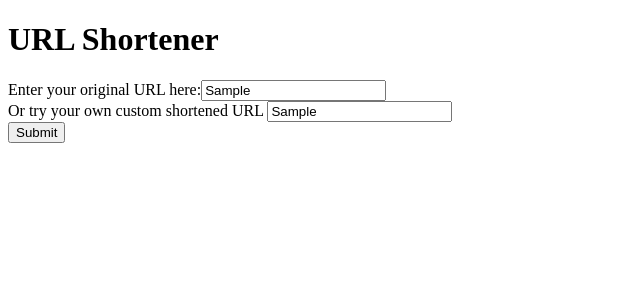
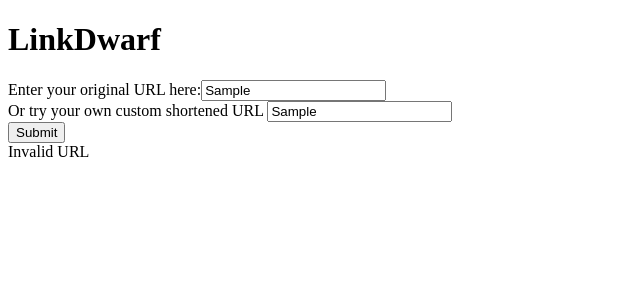
Before and after one commit to zubair-akbar/url_short, a React (Vite) app: page / in a window 1280 px wide. Both pictures are taken after typing "Sample", "Sample" into the empty fields and a click on the button "Submit". Shown: the top 300 px of the page, without its empty margins (0-640 px from the left). Built offline with nearby package versions, Linux system fonts and the light colour scheme.

Commit message:
First pass error handling + URL type validation

```diff
--- a/src/App.jsx
+++ b/src/App.jsx
@@ -2,15 +2,26 @@
 
 const App = () => {
 
-  const [originalURL, setOriginalURL] = useState('')
+  const [originalUrl, setOriginalUrl] = useState('')
   const [customURL, setCustomURL] = useState('')
-  const [load, setLoad] = useState(false);
+  const [loadState, setLoadState] = useState(false);
   const [shortUrl, setShortUrl] = useState('')
+  const [errorState, setErrorState] = useState('')
 
   const handleSubmit = (e) => {
     e.preventDefault()
-    setOriginalURL(e.target.originalUrl.value)
+    setOriginalUrl(e.target.originalUrl.value)
     setCustomURL(e.target.customUrl.value)
+
+    try {
+      const urlPattern = /^(http:\/\/www\.|https:\/\/www\.|http:\/\/|https:\/\/)?[a-z0-9]+([\-\.]{1}[a-z0-9]+)*\.[a-z]{2,5}(:[0-9]{1,5})?(\/.*)?$/i;
+      if (!urlPattern.test(originalUrl)) {
+        throw new Error('Invalid URL');
+      }
+    } catch (error) {
+      setErrorState(error.message);
+    }
+    setLoadState(true)
     shortUrlHash()
   }
 
@@ -25,7 +36,7 @@
 
   return (
     <div>
-      <h1>URL Shortener</h1>
+      <h1>LinkDwarf</h1>
           <form onSubmit={handleSubmit}>
             <label>Enter your original URL here:</label>
             <input type='text' name="originalUrl"></input>
@@ -35,7 +46,12 @@
             <br/>
             <button type="submit">Submit</button>
           </form>
-
+          {errorState && (
+            <div className="error">{errorState}</div>
+          )}
+          {loadState && !errorState &&
+            <div>Your custom URL is <a href={window.location.origin + '/' +shortUrl}>{window.location.origin + '/' +shortUrl}!</a></div>
+          }
     </div>
   )
 }
```
